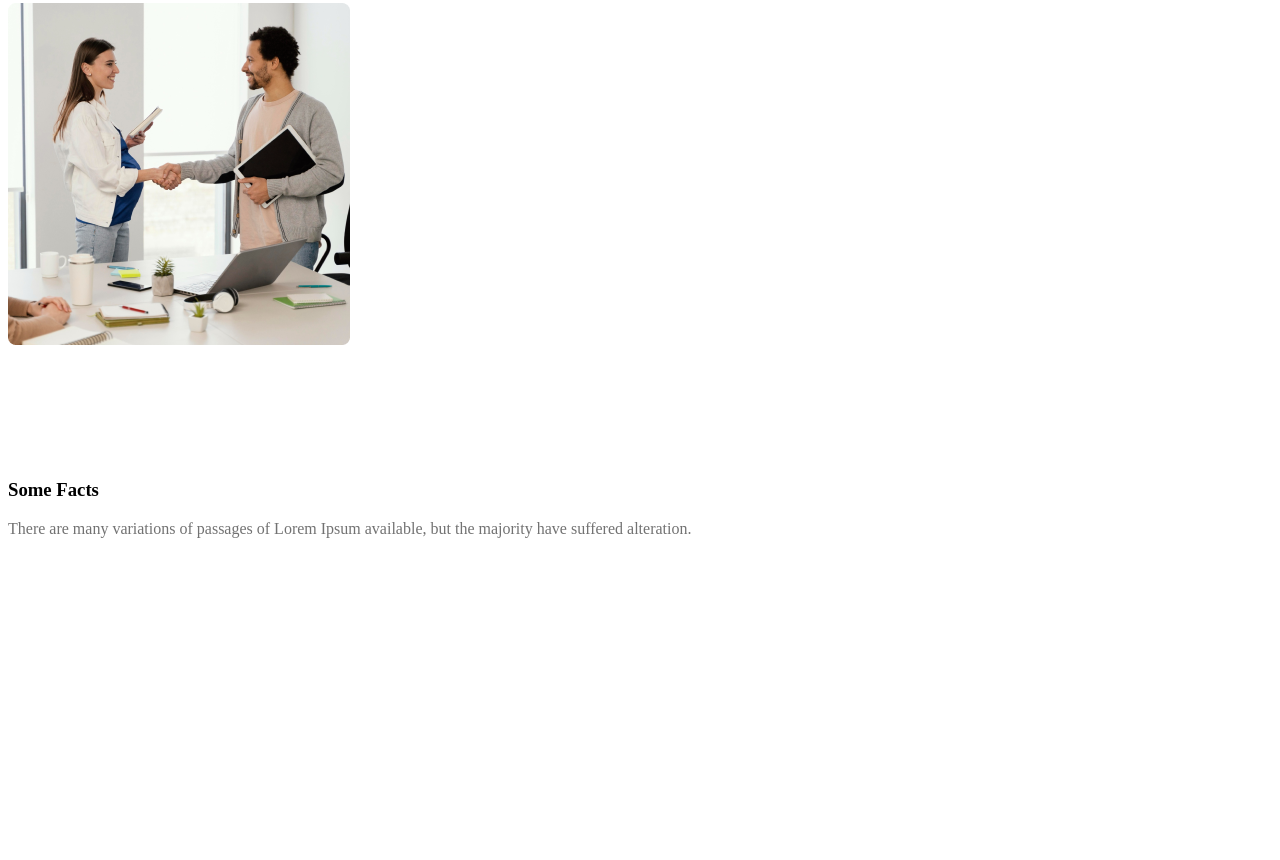
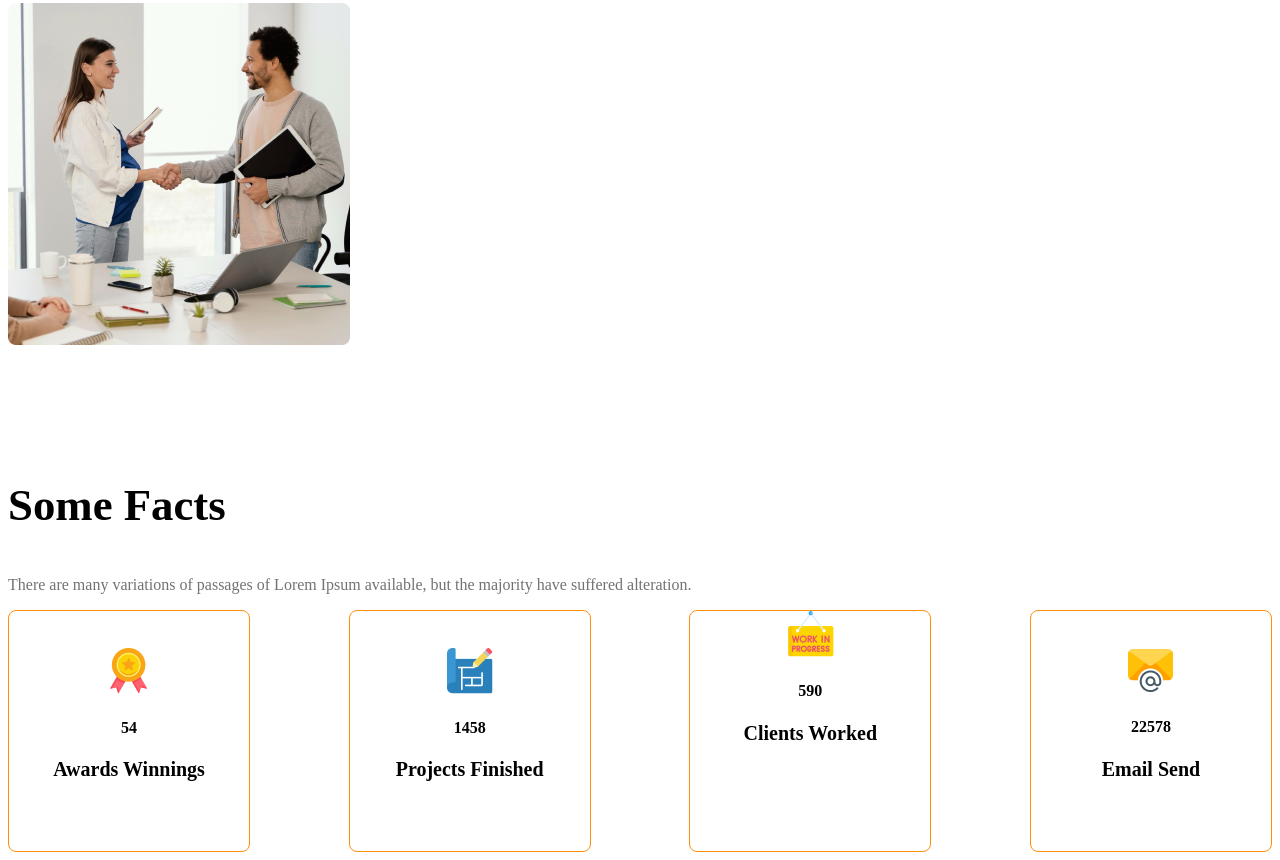
Before and after one commit to fatema1361/g3-architects, a plain HTML site: page index.html in a window 1280 px wide. Shown: the part 2224-3084 px from the top of the page. Before the commit the page ends 2939 px from the top, so only its background shows below. Drawn offline with Linux system fonts and the light colour scheme.

Commit message:
added section

```diff
--- a/index.html
+++ b/index.html
@@ -43,7 +43,7 @@
       <img src="images/team4.png" alt="">
       </div>
       <div class="our-features">
-        <h3 class="feacture-title"><span id="quick-list" class="text-light-gray">Quick list
+        <h3 class="section-title"><span id="quick-list" class="text-light-gray">Quick list
 
         </span>of Our <br><span class="text-primary">Features</span></h3>
         <p class="feature-description">There are many variations of passages of Lorem Ipsum available,
@@ -56,29 +56,37 @@ humour, or randomised words which don't look even</p>
      <!-- features will enjoy -->
       <section>
        <h3 class="section-title">Some Facts</h3>
-       <p class="text-light-gray">There are many variations of passages of Lorem Ipsum available, but
+       <p class="text-light-gray fact-description">There are many variations of passages of Lorem Ipsum available, but
 the majority have suffered alteration.</p>
-   <div class="facts-container">
+   <div class="facts-container display-flex">
     <!-- .fact*4>img.fact-icon+h4.fact-number+h5.fact-nme -->
-   <div class="fact">
-    <img src="" alt="" class="fact-icon">
-    <h4 class="fact-number"></h4>
-    <h5 class="fact-name"></h5>
+   <div class="fact-card display-flex">
+     <div class="flex">
+    <img src="images/icons/ribon.png" alt="" class="fact-icon">
+    <h4 class="fact-number">54</h4>
+    <h5 class="fact-name">Awards Winnings</h5>
+     </div>
    </div>
-   <div class="fact">
-    <img src="" alt="" class="fact-icon">
-    <h4 class="fact-number"></h4>
-    <h5 class="fact-name"></h5>
+   <div class="fact-card display-flex">
+    <div class="flex">
+    <img src="images/icons/projects.png" alt="" class="fact-icon">
+    <h4 class="fact-number">1458</h4>
+    <h5 class="fact-name">Projects Finished</h5>
+    </div>
    </div>
-   <div class="fact">
-    <img src="" alt="" class="fact-icon">
-    <h4 class="fact-number"></h4>
-    <h5 class="fact-name"></h5>
+   <div class="fact-card display flex">
+    <div class="flex">
+    <img src="images/icons/customers.png" alt="" class="fact-icon">
+    <h4 class="fact-number">590</h4>
+    <h5 class="fact-name">Clients Worked</h5>
+    </div>
    </div>
-   <div class="fact">
-    <img src="" alt="" class="fact-icon">
-    <h4 class="fact-number"></h4>
-    <h5 class="fact-name"></h5>
+   <div class="fact-card display-flex">
+    <div class="flex">
+    <img src="images/icons/email.png" alt="" class="fact-icon">
+    <h4 class="fact-number">22578</h4>
+    <h5 class="fact-name">Email Send</h5>
+    </div>
    </div>
 
 
--- a/styles/g3.css
+++ b/styles/g3.css
@@ -100,13 +100,44 @@ main > section{
 max-width: 1440px;
 margin: 0 auto;
 }
-.feacture-title{
+.section-title{
     font-size: 2.8rem;
     font-weight: 700;
 }
 #quick-list{
     font-weight:500;
 }
+/* some facts related styles */
+.fact-card{
+    border: 1px solid #FF900E;
+    width: 240px;
+    height: 240px;
+    border-radius: 8px;
+    align-items: center;
+    justify-content: center;
+    text-align: center;
+
+}
+.facts-container{
+    justify-content: space-between;
+}
+
+}
+.fact-number{
+    font-size: 2.8rem;
+    font-weight: 600;
+    margin-top: 5px;
+    margin-bottom: 10px;
+}
+.fact-name{
+    font-size: 1.25rem;
+    font-weight: 600;
+    margin-top: 10px;
+}
+fact-description{
+    max-width: 540px;
+}
+
 /* responsive media query */
 @media  screen and (max-width:576px){
     .navbar, .nav-link, .teams{
```
